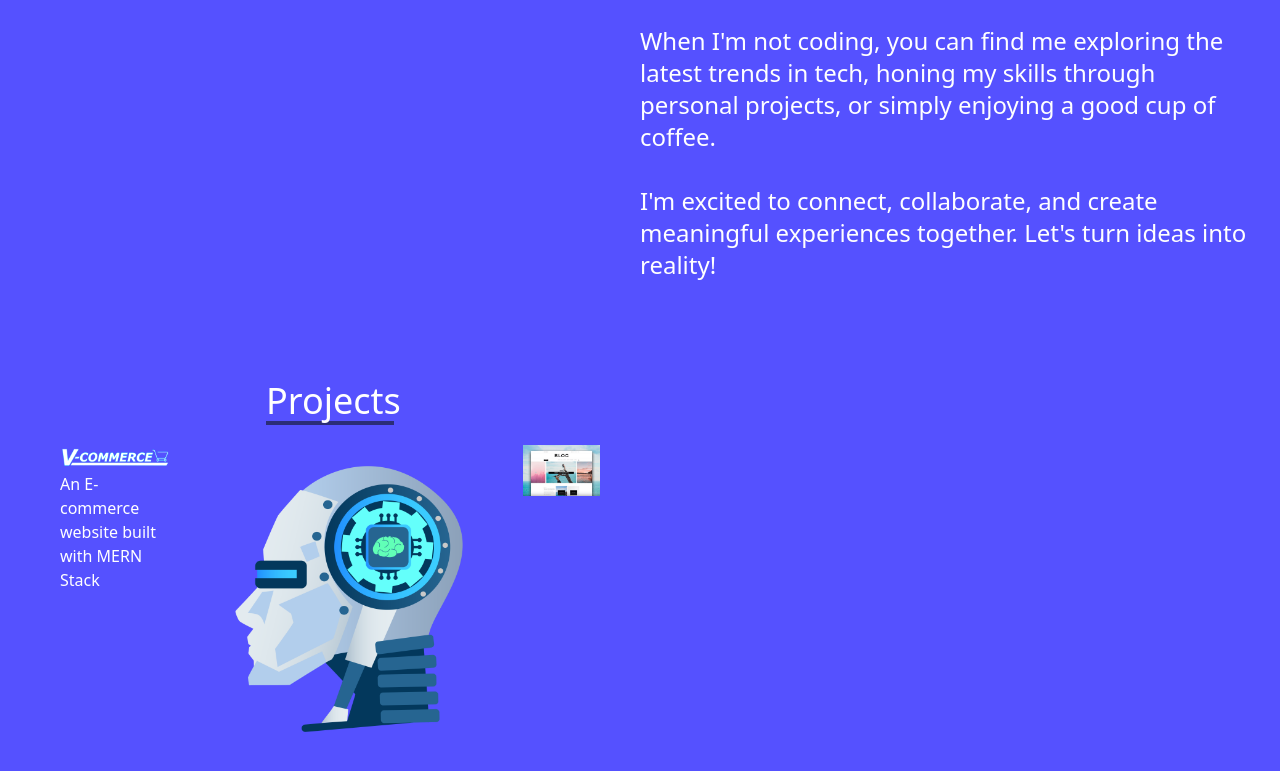
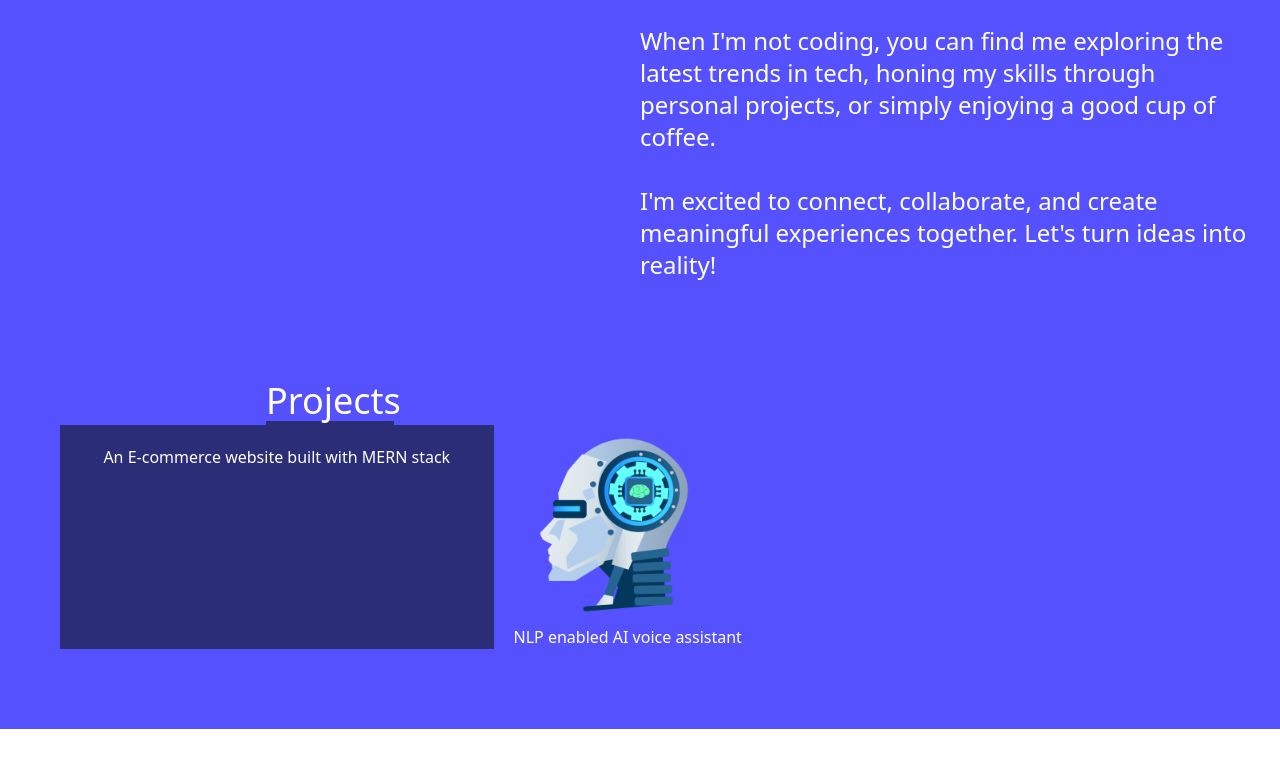
Before and after one commit to Vignesh-kumar-k/Portfolio, a React (Create React App) app: page / in a window 1280 px wide. Shown: the part 1021-1792 px from the top of the page. After the commit the page ends 1750 px from the top, so only its background shows below. Built offline with nearby package versions, Linux system fonts and the light colour scheme.

Commit message:
components-project section

```diff
--- a/src/components/Projects.js
+++ b/src/components/Projects.js
@@ -8,19 +8,19 @@ export default function Projects(){
                 <h1 className="text-4xl border-b-4 w-[128px] border-[#2b2d77] text-bold ">Projects</h1>
             </div>
         </div>
-        <div className=" py-5 w-1/2">
+        <div className="w-full">
             <div className="flex px-10 gap-5">
-            <div>
-                <img src={websiteimg1} />
-                <div>
-                    <p>An E-commerce website built with MERN Stack</p>
-                </div>
+            <div className="relative">
+                <img className="h-[100px]" src={websiteimg1} />
+               <div className="absolute left-0 right-0 bottom-0 top-0 bg-secondary">
+                     <p className="text-center py-5">An E-commerce website built with MERN stack</p>
+               </div>
             </div>
             <div>
-                <img src={websiteimg2} />
-            </div>
-            <div>
-                <img src={websiteimg3} />
+                <img className="h-[200px]" src={websiteimg2} />
+                <div>
+                     <p>NLP enabled AI voice assistant</p>
+               </div>
             </div>
             </div>
         </div>
```
